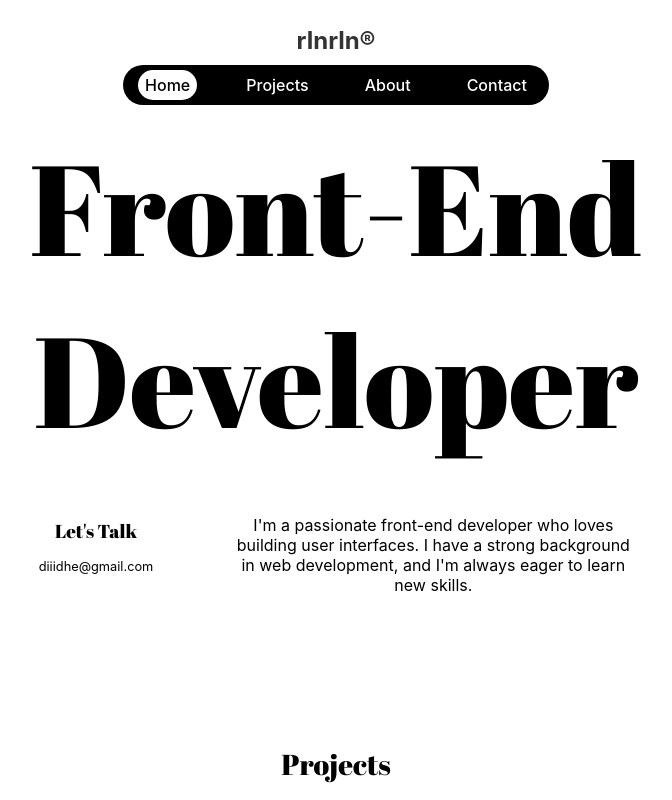
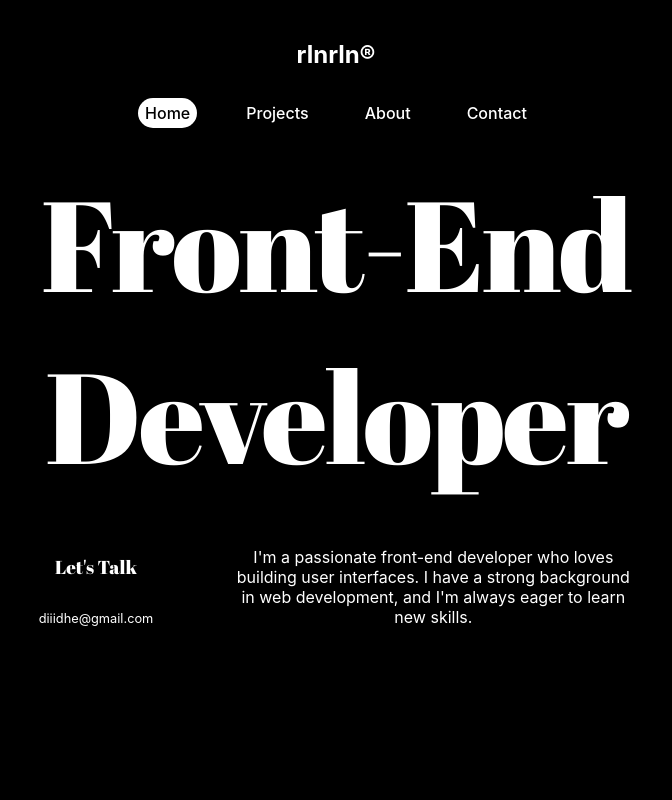
Before and after one commit to rlnrlnworld/portfolio, a React (Create React App) app: page / in a window 1280 px wide. Shown: the top 800 px of the page, without its empty margins (304-976 px from the left). Built offline with nearby package versions, Linux system fonts and the light colour scheme.

Commit message:
feat: Hero 섹션 애니메이션 구현

```diff
--- a/package.json
+++ b/package.json
@@ -4,6 +4,7 @@
   "private": true,
   "dependencies": {
     "cra-template": "1.2.0",
+    "gsap": "^3.12.5",
     "react": "^19.0.0",
     "react-dom": "^19.0.0",
     "react-router-dom": "^7.0.2",
--- a/src/App.js
+++ b/src/App.js
@@ -9,7 +9,7 @@ import Contact from './components/Contact';
 function App() {
   return (
     <div className="App">
-     <Header />
+     {/* <Header /> */}
      <HeroSection />
      <Projects />
      <About />
--- a/src/components/Header.js
+++ b/src/components/Header.js
@@ -2,9 +2,18 @@ import React, { useEffect, useRef } from 'react';
 import styled from 'styled-components';
 
 // 스타일드 컴포넌트 정의
+// const HeaderContainer = styled.header`
+//   background-color: white;
+//   padding: 1rem 2rem;
+// `;
 const HeaderContainer = styled.header`
-  background-color: white;
+  width: 100%;
   padding: 1rem 2rem;
+  mix-blend-mode: difference; /* 부모 배경과 반응 */
+  position: absolute;
+  top: 0;
+  z-index: 10;
+  margin-bottom: 300px;
 `;
 
 const Nav = styled.nav`
@@ -13,11 +22,10 @@ const Nav = styled.nav`
 `;
 
 const Logo = styled.h1`
-  width: fit-content;
-  margin: 10px auto;
   font-size: 1.5rem;
   font-weight: bold;
-  color: #333;
+  color: white; /* 부모 배경의 반전 효과를 받음 */
+  mix-blend-mode: difference;
 `;
 
 const NavList = styled.ul`
@@ -29,6 +37,7 @@ const NavList = styled.ul`
   padding: 10px;
   margin: 0 auto;
   width: fit-content;
+  mix-blend-mode: difference;
 `;
 
 const NavItem = styled.li`
@@ -41,13 +50,14 @@ const NavItem = styled.li`
 
 const NavLink = styled.a`
   text-decoration: none;
-  color: white;
   font-size: 1rem;
   font-weight: 500;
   margin: 5px;
   padding: 5px 7px;
   border-radius: 15px;
+  color: white;
   text-decoration: none;
+  mix-blend-mode: difference;
 
   &:focus {
     background-color: white;
--- a/src/components/HeroSection.js
+++ b/src/components/HeroSection.js
@@ -1,25 +1,68 @@
-import React from 'react';
-import styled from 'styled-components';
+import React, { useEffect, useRef } from "react";
+import styled from "styled-components";
+import { gsap } from "gsap";
+import { ScrollTrigger } from "gsap/ScrollTrigger";
+import Header from "./Header";
+
+gsap.registerPlugin(ScrollTrigger);
+
+// HeroSection과 Header의 로고/NavLink에 공통으로 사용될 변수
+const GlobalStyles = styled.div`
+  --target: 100%; /* 초기값 */
+`;
+
+const HeroWrapper = styled.div`
+  --target: 100%;
+  height: 100vh;
+  background: linear-gradient(to right, #000 var(--target), #fff var(--target));
+  display: flex;
+  flex-direction: column;
+  justify-content: center;
+  align-items: center;
+  position: relative;
+  overflow: hidden;
+`;
+
+const HeroSectionContainer = styled.section`
+  display: flex;
+  flex-direction: column;
+  justify-content: center;
+  align-items: center;
+  text-align: center;
+  height: 100vh;
+  position: relative;
+  mix-blend-mode: difference; /* 부모 배경과 반응 */
+`;
+
+const HeroTitle = styled.h1`
+  font-family: "Abril Fatface", serif;
+  font-size: 8rem;
+  font-weight: 400;
+  color: white;
+  mix-blend-mode: difference;
+  letter-spacing: -0.02em;
+  margin: 0;
+`;
 
 const HeroList = styled.div`
   display: flex;
   justify-content: center;
   align-items: center;
-  margin: 10px 80px;
   gap: 80px;
+  margin-top: 30px;
+  mix-blend-mode: difference;
 `;
 
 const Talk = styled.div`
   display: flex;
   flex-direction: column;
   align-items: center;
-  width: 40%;
+  color: white;
+  mix-blend-mode: difference;
 `;
 
 const TalkTitle = styled.h3`
-  @import url('https://fonts.googleapis.com/css2?family=Abril+Fatface&display=swap');
-  font-family: 'Abril Fatface', serif;
-  margin-bottom: 3px;
+  font-family: "Abril Fatface", serif;
   font-weight: 400;
 `;
 
@@ -28,42 +71,63 @@ const TalkEmail = styled.p`
 `;
 
 const HeroDescription = styled.p`
-  margin-top: 40px;
+  max-width: 400px;
   text-align: center;
-  max-width: 400px;
-`;
-
-const HeroSectionContainer = styled.section`
-  display: flex;
-  flex-direction: column;
-  justify-content: center;
-  align-items: center;
-  text-align: center;
-`;
-
-const HeroTitle = styled.h1`
-  @import url('https://fonts.googleapis.com/css2?family=Abril+Fatface&display=swap');
-  margin: 0;
-  font-family: 'Abril Fatface', serif;
-  font-size: 8rem;
-  font-weight: 400;
+  color: white;
+  mix-blend-mode: difference;
 `;
 
 const HeroSection = () => {
+  const wrapperRef = useRef(null);
+
+
+  useEffect(() => {
+    window.onload = () => {
+
+      gsap.set(wrapperRef.current, { opacity: 1, visibility: "visible" });
+
+      gsap.to(wrapperRef.current, {
+        "--target": "0%",
+        ease: "none",
+        scrollTrigger: {
+          trigger: wrapperRef.current,
+          start: "top top",
+          end: "bottom top",
+          pin: true,
+          pinSpacing: false,
+          scrub: true,
+          markers: true,
+          onLeave: () => {
+            gsap.to(wrapperRef.current, { opacity: 0, visibility: "hidden", duration: 0.5 });
+          },
+          onEnterBack: () => {
+            gsap.to(wrapperRef.current, { opacity: 1, visibility: "visible", duration: 0.5 });
+          },
+        },
+      });
+
+      ScrollTrigger.refresh();
+    };
+  }, []);
+
   return (
-    <HeroSectionContainer id='hero'>
-      <HeroTitle>Front-End</HeroTitle>
-      <HeroTitle>Developer</HeroTitle>
+    <HeroWrapper ref={wrapperRef}>
+      <HeroSectionContainer>
+        <Header />
+        <HeroTitle>Front-End<br />Developer</HeroTitle>
         <HeroList>
           <Talk>
             <TalkTitle>Let's Talk</TalkTitle>
             <TalkEmail>diiidhe@gmail.com</TalkEmail>
           </Talk>
           <HeroDescription>
-          I'm a passionate front-end developer who loves building user interfaces. I have a strong background in web development, and I'm always eager to learn new skills.
+            I'm a passionate front-end developer who loves building user
+            interfaces. I have a strong background in web development, and I'm
+            always eager to learn new skills.
           </HeroDescription>
         </HeroList>
       </HeroSectionContainer>
+    </HeroWrapper>
   );
 };
 
--- a/src/components/Projects.js
+++ b/src/components/Projects.js
@@ -24,17 +24,15 @@ import { fadeIn } from '../styles/animation';
 // 프로젝트 섹션 스타일링
 const ProjectContainer = styled.section`
   display: flex;
-  margin-top: 100px;
+  margin-top: 0;
+  padding: 550px 0 100px;
   flex-direction: column;
   justify-content: center;
   align-items: center;
   text-align: center;
-
-  /* 초기 상태는 opacity 0, translateY로 위에서 아래로 */
   opacity: 0;
   transform: translateY(50px);
 
-  /* isVisible 상태에 따라 애니메이션 적용 */
   ${(props) =>
     props.isVisible &&
     css`
@@ -43,7 +41,9 @@ const ProjectContainer = styled.section`
 `;
 
 const ProjectTitle = styled.h2`
+  @import url('https://fonts.googleapis.com/css2?family=Abril+Fatface&display=swap');
   font-family: 'Abril Fatface', serif;
+  background-color: white;
   font-weight: 400;
   font-size: 1.8rem;
 `;
@@ -81,7 +81,7 @@ const ProjectCardList = styled.div`
 `;
 
 const Projects = () => {
-  const [isVisible, setIsVisible] = useState(false);
+  const [isVisible, setIsVisible] = useState(true);
   const ref = useRef();
 
   useEffect(() => {
--- a/src/styles/animation.js
+++ b/src/styles/animation.js
@@ -1,6 +1,5 @@
 import { keyframes } from 'styled-components';
 
-// fadeIn 애니메이션 정의
 export const fadeIn = keyframes`
   from {
     opacity: 0;
@@ -11,3 +10,21 @@ export const fadeIn = keyframes`
     transform: translateY(0);
   }
 `;
+
+export const waterFill = keyframes`
+  0% {
+    transform: translateY(100%);
+  }
+  100% {
+    transform: translateY(0);
+  }
+`;
+
+export const textColorChange = keyframes`
+  0% {
+    color: black;
+  }
+  100% {
+    color: white;
+  }
+`;
```
Also changed, not shown: 1 other file (tests, documents, lock files or other folders). Lines whose indentation alone changed are shown as unchanged.
